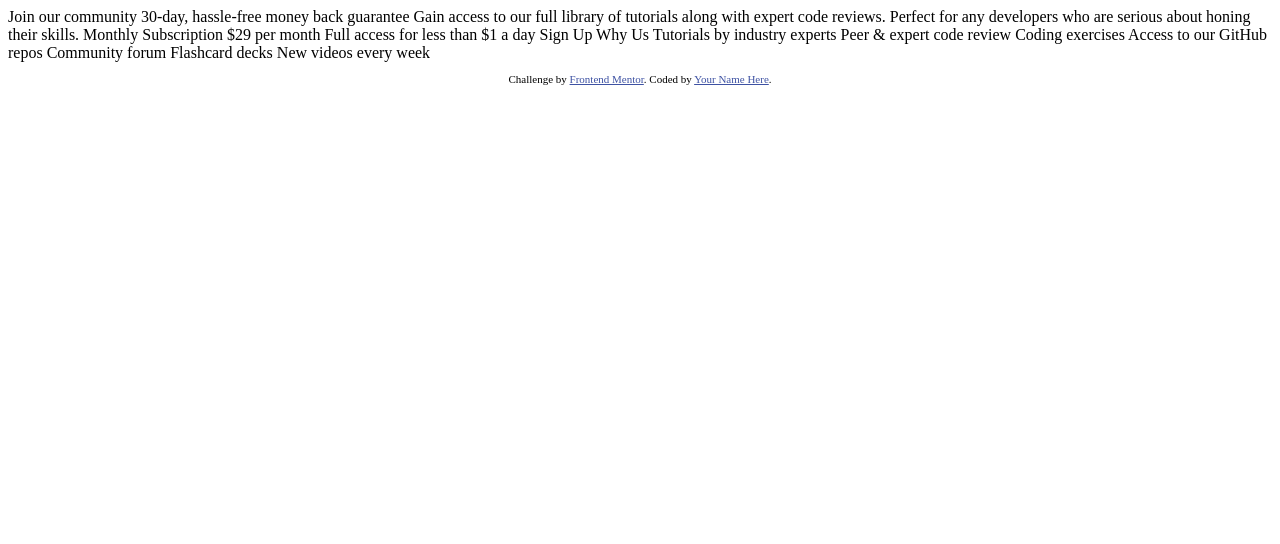
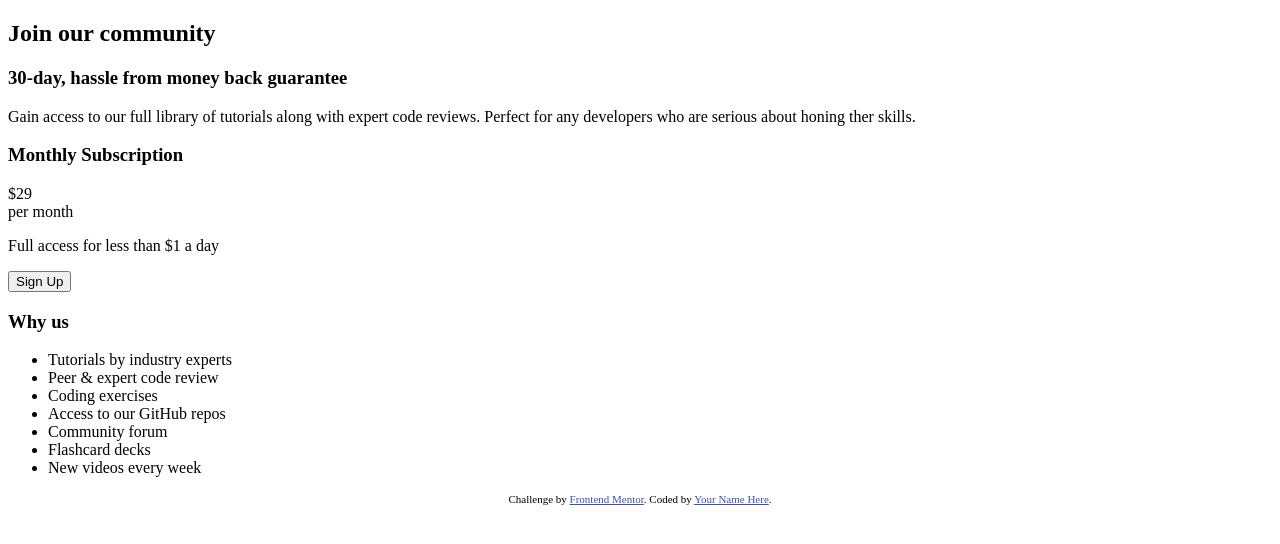
Before and after one commit to Csilla7/Frontendmentor, a plain HTML site: page single-price-grid-component-master/index.html in a window 1280 px wide. Drawn offline with Linux system fonts and the light colour scheme.

Commit message:
base sturcture

```diff
--- a/single-price-grid-component-master/index.html
+++ b/single-price-grid-component-master/index.html
@@ -1,44 +1,64 @@
 <!DOCTYPE html>
 <html lang="en">
+
 <head>
   <meta charset="UTF-8">
-  <meta name="viewport" content="width=device-width, initial-scale=1.0"> <!-- displays site properly based on user's device -->
+  <meta name="viewport" content="width=device-width, initial-scale=1.0">
+  <link rel="icon" type="image/png" sizes="32x32" href="./images/favicon-32x32.png">
+  <link rel="preconnect" href="https://fonts.gstatic.com">
+  <link href="https://fonts.googleapis.com/css2?family=Karla:wght@400;700&display=swap" rel="stylesheet">
+  <link rel="stylesheet" href="style.css">
+  <title>Frontend Mentor | Single Price Grid Component</title>
+  <style>
+    .attribution {
+      font-size: 11px;
+      text-align: center;
+    }
 
-  <link rel="icon" type="image/png" sizes="32x32" href="./images/favicon-32x32.png">
+    .attribution a {
+      color: hsl(228, 45%, 44%);
+    }
 
-  <title>Frontend Mentor | Single Price Grid Component</title>
-
-  <!-- Feel free to remove these styles or customise in your own stylesheet 👍 -->
-  <style>
-    .attribution { font-size: 11px; text-align: center; }
-    .attribution a { color: hsl(228, 45%, 44%); }
+    footer {
+      margin: 1rem 0;
+    }
   </style>
 </head>
+
 <body>
-  Join our community
+  <div class="container">
+    <section id="join">
+      <h1>Join our community</h1>
+      <h3>30-day, hassle from money back guarantee</h3>
+      <p>
+        Gain access to our full library of tutorials along with expert code reviews.
+        Perfect for any developers who are serious about honing ther skills.
+      </p>
+    </section>
 
-  30-day, hassle-free money back guarantee
+    <section id="subscription">
+      <h3>Monthly Subscription</h3>
+      <div id="price">
+        <div id="amount">$29</div>
+        <div id="month">per month</div>
+      </div>
+      <p>Full access for less than $1 a day</p>
+      <button type="submit">Sign Up</button>
+    </section>
 
-  Gain access to our full library of tutorials along with expert code reviews.
-  Perfect for any developers who are serious about honing their skills.
-
-  Monthly Subscription
-
-  &dollar;29 per month
-
-  Full access for less than &dollar;1 a day
-
-  Sign Up
-
-  Why Us
-
-  Tutorials by industry experts
-  Peer &amp; expert code review
-  Coding exercises
-  Access to our GitHub repos
-  Community forum
-  Flashcard decks
-  New videos every week
+    <section id="why-us">
+      <h3>Why us</h3>
+      <ul>
+        <li>Tutorials by industry experts</li>
+        <li>Peer & expert code review</li>
+        <li>Coding exercises</li>
+        <li>Access to our GitHub repos</li>
+        <li>Community forum</li>
+        <li>Flashcard decks</li>
+        <li>New videos every week</li>
+      </ul>
+    </section>
+  </div>
 
   <footer>
     <p class="attribution">
@@ -47,4 +67,5 @@
     </p>
   </footer>
 </body>
+
 </html>
```
